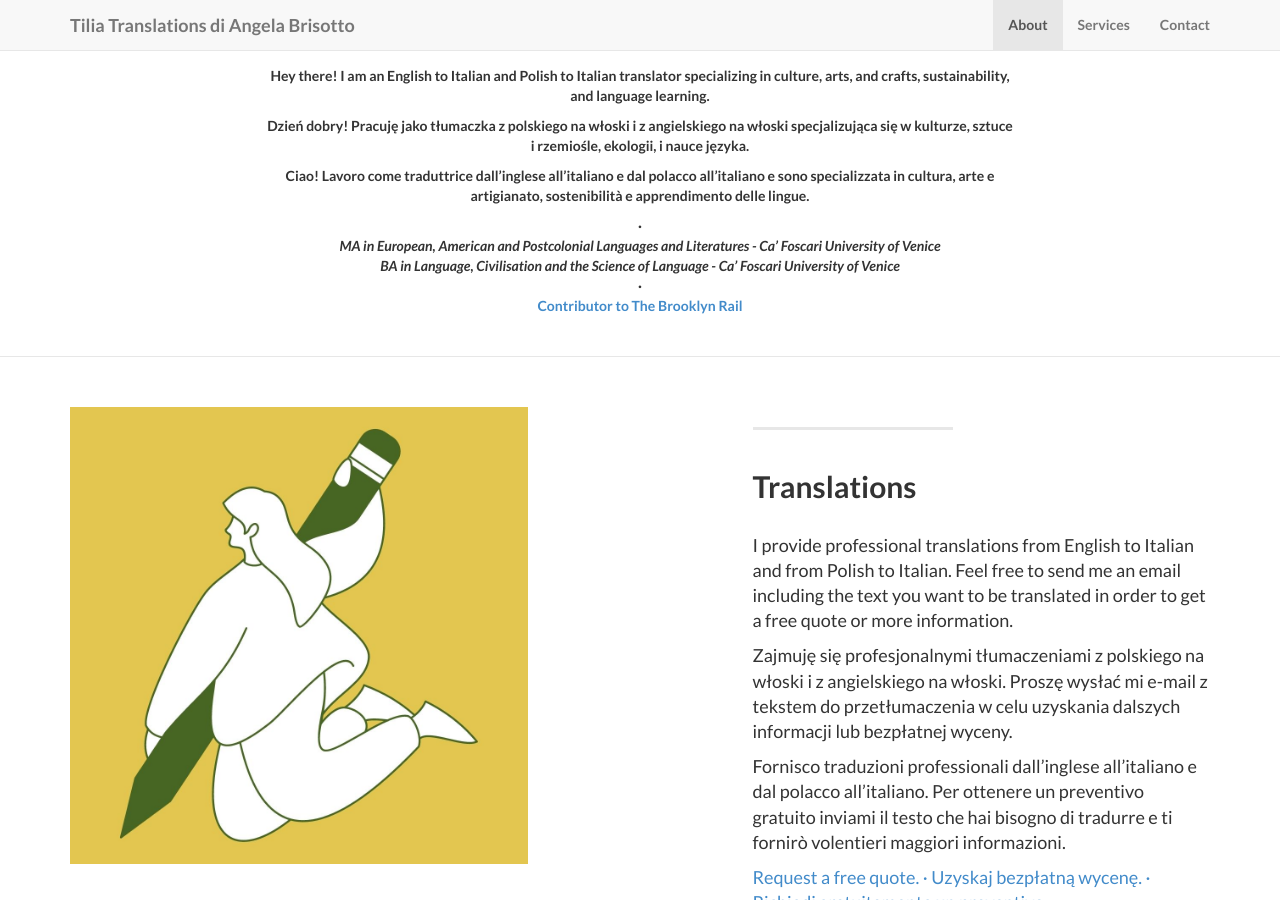
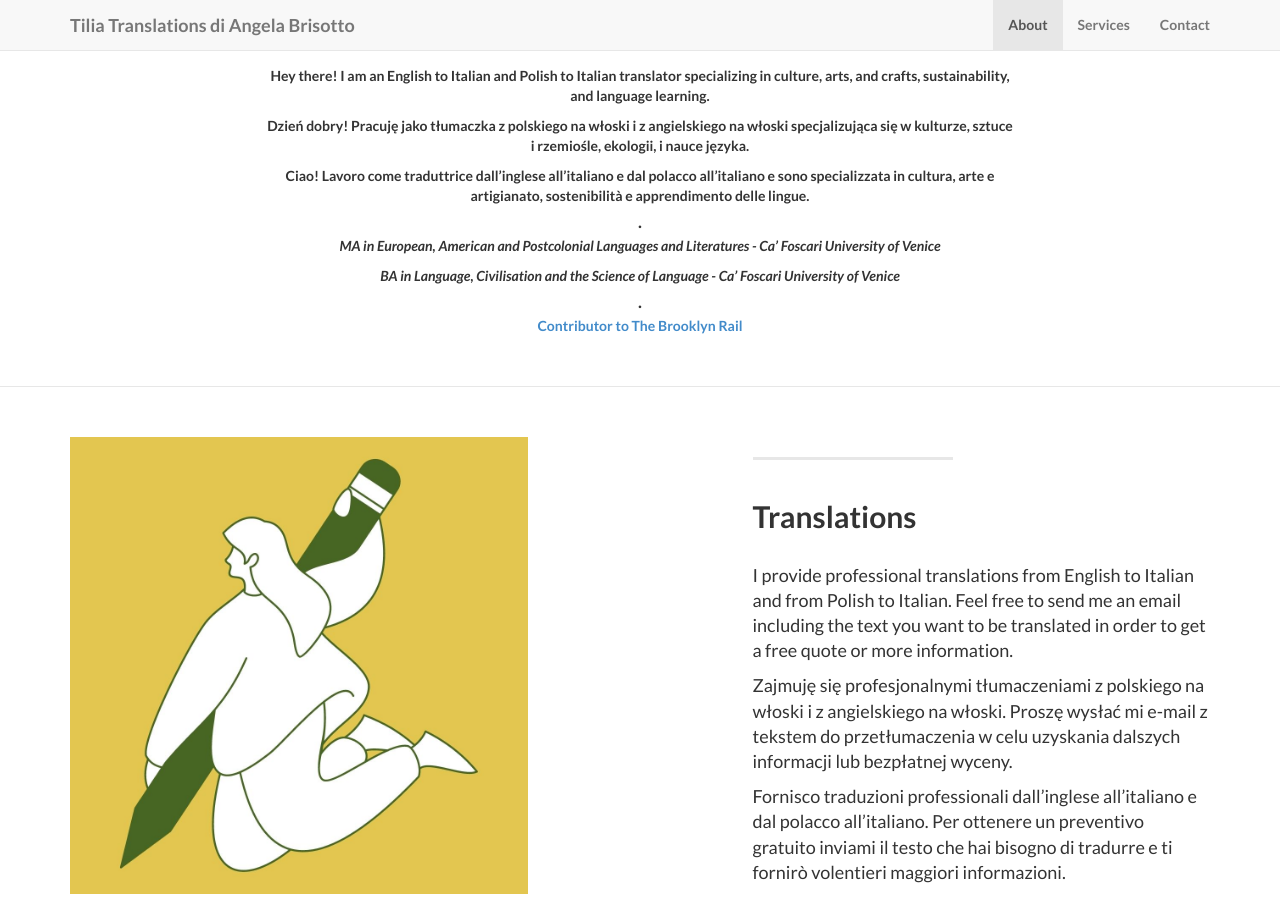
Before and after one commit to angelatiliatranslations/tiliatranslations.github.io, a Jekyll site: the page built from index.html, in a window 1280 px wide and 900 px high, scrolled down 861 px. Built offline with Jekyll 4.4.1, drawn with Linux system fonts in a browser that asks for light colours.

Commit message:
Update about.html

```diff
--- a/_includes/about.html
+++ b/_includes/about.html
@@ -12,16 +12,16 @@
                 <p>Ciao! Lavoro come traduttrice dall’inglese all’italiano e dal polacco all’italiano e sono specializzata in cultura, arte e artigianato, sostenibilità e apprendimento delle lingue.
 </p>
                 ·
-     <br>
+     <p>
 <em>MA in European, American and Postcolonial Languages and Literatures - Ca’ Foscari University of Venice</em>
-                <br>
-
+                </p>
+   <p>
 <em>BA in Language, Civilisation and the Science of Language - Ca’ Foscari University of Venice</em>
-<br>
+</p>
                 ·
-<br>
+<p>
                 <a href="https://brooklynrail.org/contributor/ANGELA-BRISOTTO">Contributor to The Brooklyn Rail</a>
-                <br>
+</p>
                 <br>
 
                 <br/>
```
